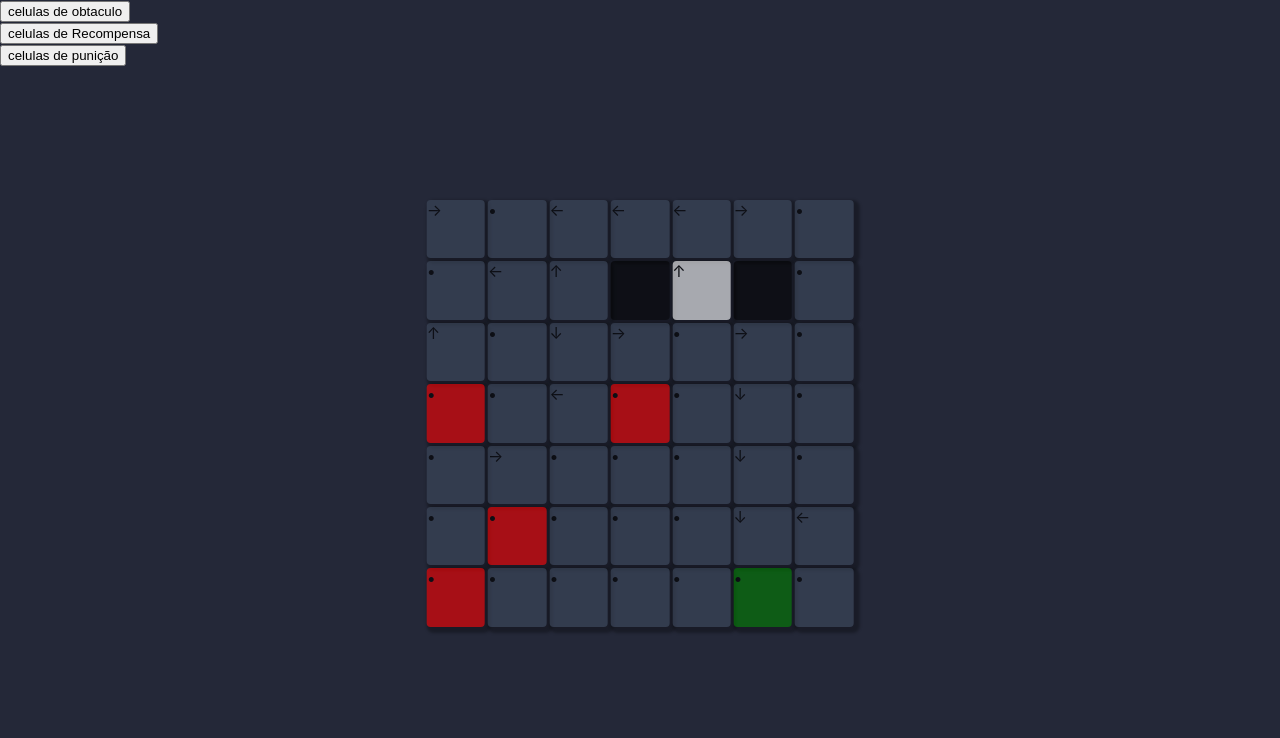
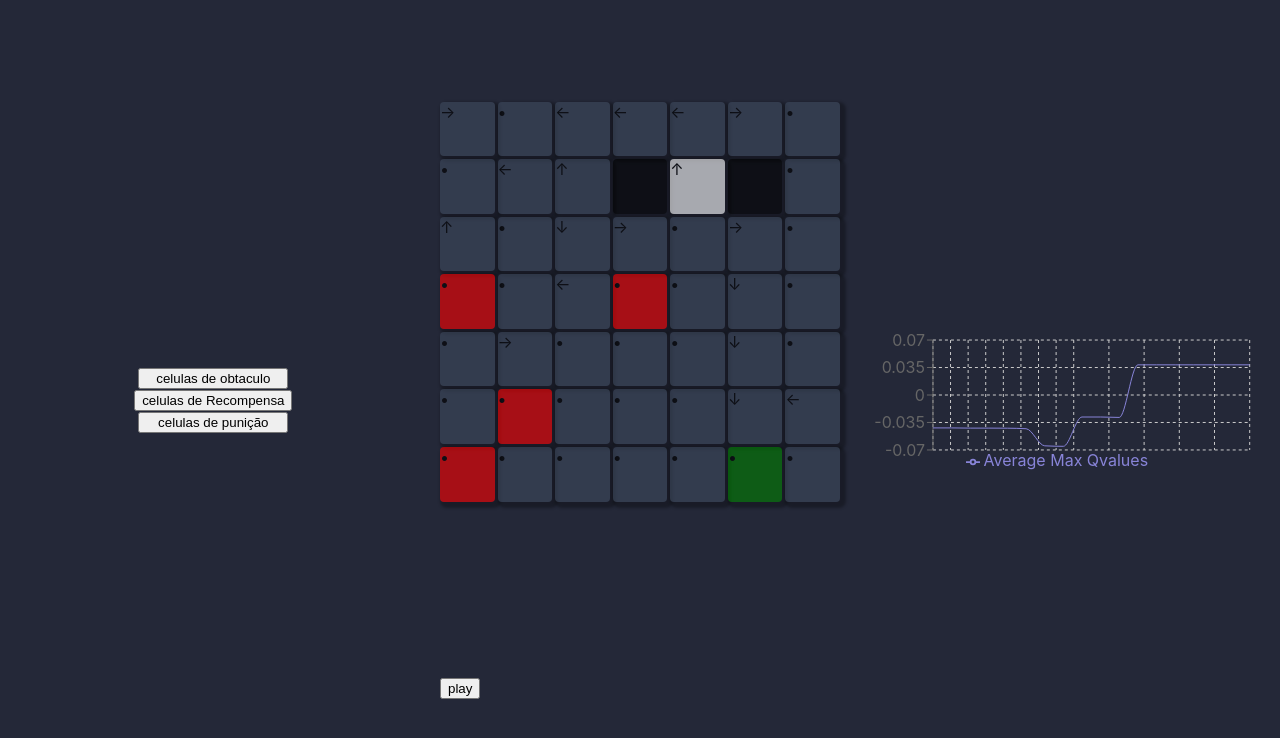
Before and after one commit to SamuelLipovetsky/Q_learning, a React (Create React App) app: page / in a window 1280 px wide. Shown: the top 738 px of the page. Built offline with nearby package versions, Linux system fonts and the light colour scheme.

Commit message:
working pretty well

```diff
--- /dev/null
+++ b/src/core/drawButton/drawButton.css
@@ -0,0 +1,3 @@
+.drawButton{
+    min-width: 150px;
+}
--- a/src/core/controls/drawButton.js
+++ b/src/core/drawButton/drawButton.js
@@ -1,6 +1,6 @@
 
 import React, { useState, useEffect } from 'react';
-
+import "./drawButton.css"
 function DrawButton(props) {
     const [isDrawing, setIsDrawing] = useState(false)
 
@@ -11,7 +11,7 @@ function DrawButton(props) {
     }
 
     return (
-        <button className="drawnButton" onClick={handleClick}>
+        <button className="drawButton" onClick={handleClick}>
            celulas de  {props.title}
         </button>
     );
--- a/src/core/main/main.css
+++ b/src/core/main/main.css
@@ -1,21 +1,30 @@
 .wrapper{
-    position: relative;
+    /* position: relative; */
     width: 100vw; /* Full viewport width */
     height: 100vh; /* Full viewport height */
     display: flex;
+    align-items: center;
+    /* justify-content: center; */
+    flex-wrap: wrap;
+    justify-content: space-between; /* Adjust as per your layout */
+
   }
 
-  .child{
+
+
+.matrix{
+  height: 80vh;
+  flex-basis: 33.33%;
+}
+.config{
+  height: 20vh;
+  min-width: 150px;
+}
+.child{
     flex: 1;
-    flex-basis: 33.33%;
-    align-items: center; /* Center vertically */
-    height: 100vh;
+    display: flex;
+    flex-direction: column;
+    align-items: center;
+    justify-content: center
 
   }
-  .child-matrix{
-    flex: 1;
-    flex-basis: 33.33%;
-    align-items: center;
-    height: 100vh;
-
-  }
--- a/src/core/main/main.js
+++ b/src/core/main/main.js
@@ -1,12 +1,14 @@
 
-import DrawButton from '../controls/drawButton';
+import DrawButton from '../drawButton/drawButton';
 import Matrix from '../matrix/Matrix'
 import * as utils from "./aux-functions"
 import React, { useState, useEffect } from 'react';
 import { LineChart, Line, XAxis, YAxis, CartesianGrid, Tooltip, Legend, ResponsiveContainer } from 'recharts';
-
+import './main.css';
+import MatrixControls from '../matrixControls/matrixControls';
 function Main() {
-  const [matrixData, setMatrixData] = useState([
+  const [matrixData, setMatrixData] = useState(() => {
+    return [
       [1, 0, 0, 3, 0, 0, 3],
       [0, 0, 0, 0, 0, 3, 0],
       [0, 0, 0, 0, 0, 0, 0],
@@ -14,20 +16,29 @@ function Main() {
       [0, 0, 0, 0, 0, 0, 0],
       [0, 2, 0, 0, 0, 0, 4],
       [0, 0, 0, 0, 0, 0, 0],
-  ]);
+    ]
+  });
   const [graphData, setGraphData] = useState([{ value: 0 }])
-  const [qTable, setqTable] = useState(utils.initializeQTable(7))
+  const [qTable, setqTable] = useState(() => { return utils.initializeQTable(7) })
   const [drawData, setDrawdata] = useState(0)
-  const [intervalDuration, setIntervalDuration] = useState(10); // Initial interval duration
+  const [intervalDuration, setIntervalDuration] = useState(10);
   const [intervalId, setIntervalId] = useState(null);
+  const [isPlaying, setIsPlaying] = useState(true)
+  let agentPosition =[0,0]
+  for (let i = 0; i < matrixData.length; i++) {
+    for (let j = 0; j < matrixData[i].length; j++) {
+      if (matrixData[i][j] === 1) {
+        // return { row: i, column: j };
+        agentPosition= [i,j]
+        break
+      }
+    }
+  }
 
-  let agentPosition = [0, 0]
   let passos = 0
   const qLearning = (learningRate, discountFactor, defaultReward) => {
     const numStates = matrixData.length;
     const numActions = 4;
-
-
     // Choose an action based on epsilon-greedy strategy
     let action;
     let randomIndex;
@@ -58,17 +69,17 @@ function Main() {
       const newMatrix = [...matrixData];
       newMatrix[agentRow][agentCol] = 0
       const newQTable = [...qTable];
-      if (reward==-3){
-        newQTable[nextState[0]][nextState[1]]=[-1,-1,-1,-1]
+      if (reward == -3) {
+        newQTable[nextState[0]][nextState[1]] = [-1, -1, -1, -1]
       }
-      if (reward==3){
-        newQTable[nextState[0]][nextState[1]]=[+1,+1,+1,+1]
+      if (reward == 3) {
+        newQTable[nextState[0]][nextState[1]] = [+1, +1, +1, +1]
       }
 
       setqTable(newQTable);
       updateMatrix(newMatrix)
       if (reward == 1) {
-        console.log(passos)
+
       }
       passos = 0
       agentPosition = [0, 0]
@@ -96,17 +107,15 @@ function Main() {
       const shouldAddValue = Math.random() < 0.05; // Random check to determine whether to add the value or not
 
       if (shouldAddValue) {
-        return [...prevGraphData, { value: average_max_q }];
+        return [...prevGraphData, { "Average Max Qvalues" : average_max_q }];
       } else {
         return prevGraphData; // Return the previous state without adding the new value
       }
     });
-
-
-
   }
 
   useEffect(() => {
+    if (isPlaying) {
       const interval = setInterval(() => {
         qLearning(0.3, 0.9, -0.06);
       }, intervalDuration);
@@ -114,20 +123,8 @@ function Main() {
       setIntervalId(interval);
 
       return () => clearInterval(interval);
-  }, [intervalDuration]);
-
-
-  // useEffect(() => {
-  //   const interval = setInterval(() => {
-  //     qLearning(0.3, 0.9, -0.06)
-
-
-  //   }, 10);
-
-  //   return () => clearInterval(interval);
-  // }, []);
-
-
+    }
+  }, [isPlaying, intervalDuration]);
 
   const updateMatrix = (newMatrix) => {
     setMatrixData(newMatrix);
@@ -135,14 +132,18 @@ function Main() {
   const updateDrawData = (newDrawingType) => {
     setDrawdata(newDrawingType);
   };
+  const updateIsPlaying = () => {
+    setIsPlaying(prevIsPlaying => !prevIsPlaying);
+  };
+
   const handleSliderChange = (event) => {
     setIntervalDuration(parseInt(event.target.value, 10)); // Parse slider value to integer
   };
-
+  console.log(isPlaying)
   return (
     <div className="">
       <div className="wrapper">
-        <div className="child">
+        <div className="child config">
           <div><DrawButton updateDrawData={updateDrawData}
             drawData={2} title={"obtaculo"}></DrawButton></div>
           <div><DrawButton updateDrawData={updateDrawData}
@@ -150,13 +151,14 @@ function Main() {
           <div><DrawButton updateDrawData={updateDrawData}
             drawData={3} title={"punição"}></DrawButton></div>
         </div>
-        <div className="child-matrix">
+        <div className="child matrix">
           <Matrix qTable={qTable} initialData={matrixData} drawData={drawData} updateMatrix={updateMatrix} />
+          <MatrixControls updateIsPlaying={updateIsPlaying} ></MatrixControls>
         </div>
-        <div className="child">
+        <div className="child config ">
 
-{/*
-          <ResponsiveContainer width="100%" height={300}>
+
+          <ResponsiveContainer width="100%">
             <LineChart
               data={graphData}
               margin={{ top: 20, right: 30, left: 20, bottom: 10 }}
@@ -165,16 +167,11 @@ function Main() {
               <YAxis />
               <Tooltip />
               <Legend />
-              <Line type="monotone" dataKey="value" stroke="#8884d8" />
+              <Line type="monotone" dataKey="Average Max Qvalues" stroke="#8884d8" />
             </LineChart>
-          </ResponsiveContainer> */}
-
-        </div>
-        <div className='child'>
-
+          </ResponsiveContainer>
         </div>
       </div>
-
     </div>
   );
 }
--- a/src/core/matrix/Arrow.js
+++ b/src/core/matrix/Arrow.js
@@ -23,7 +23,7 @@ function ArrowDisplay({ numbers }) {
         arrow = '•'; // Dot if max number appears more than once
     }
 
-    console.log(numbers,arrow)
+
     return (
         <div>
             {arrow}
--- a/src/core/matrix/Matrix.css
+++ b/src/core/matrix/Matrix.css
@@ -1,16 +1,13 @@
-.matrix {
+.matrix-element {
   display: grid;
   grid-template-columns: repeat(7, 1fr);
   grid-template-rows: repeat(7, 1fr);
   gap: 3px;
-  width: 33.33%;
-  height: 33.33%;
+  width: 90%;
+  height: 90%;
   min-width: 400px;
   min-height: 400px;
-  position: absolute;
-  top: 50%;
-  left: 50%;
-  transform: translate(-50%, -50%);
+
 
 
 }
@@ -50,8 +47,6 @@
 .color-4 {
   background-color: green;
 }
-
 .child-grid {
-
   display: flex;
 }
--- a/src/core/matrix/Matrix.js
+++ b/src/core/matrix/Matrix.js
@@ -39,19 +39,12 @@ class Matrix extends React.Component {
           >
             <ArrowDisplay numbers={this.props.qTable[rowIndex][colIndex]}></ArrowDisplay>
 
-            {/* {this.props.qTable[rowIndex][colIndex].map((value,index)=>(
-
-
-             <div style={{fontSize:10}}>
-             {value.toFixed(3)}
-           </div>))} */}
-
           </div>
         ))}
       </div>
     ));
 
-    return <div className="matrix">{rows}</div>;
+    return <div className="matrix-element">{rows}</div>;
   }
 }
 
--- /dev/null
+++ b/src/core/matrixControls/matrixControls.css
@@ -0,0 +1,7 @@
+.matrix-control {
+    display: flex;
+    justify-content: left;
+    align-items: center;
+    min-width: 400px;
+
+}
--- /dev/null
+++ b/src/core/matrixControls/matrixControls.js
@@ -0,0 +1,29 @@
+import React, { useState, useEffect } from 'react';
+import "./matrixControls.css"
+
+function MatrixControls(props) {
+
+    let playingStatus
+    if (props.isPlaying == true) {
+        playingStatus = <div></div>
+    }
+    else {
+        playingStatus = <div></div>
+    }
+    const handleClick = () => {
+        props.updateIsPlaying()
+
+    }
+
+
+    return (
+        <div className='matrix-control'>
+            <button onClick={handleClick}>
+                play
+            </button>
+        </div>
+
+    );
+}
+
+export default MatrixControls;
--- a/src/index.css
+++ b/src/index.css
@@ -16,17 +16,17 @@ code {
     monospace;
 }
 
-.wrapper{
+/* .wrapper{
   position: relative;
-  width: 100vw; /* Full viewport width */
-  height: 100vh; /* Full viewport height */
+  width: 100vw;
+  height: 100vh;
   display: flex;
 }
 
 .child{
   flex: 1;
   flex-basis: 33.33%;
-  align-items: center; /* Center vertically */
+  align-items: center;
   height: 100vh;
 
 }
@@ -36,4 +36,4 @@ code {
   align-items: center;
   height: 100vh;
 
-}
+} */
```
Also changed, not shown: src/core/controls/drawButton.css (deleted), 1 other file (tests, documents, lock files or other folders). Lines whose indentation alone changed are shown as unchanged.
